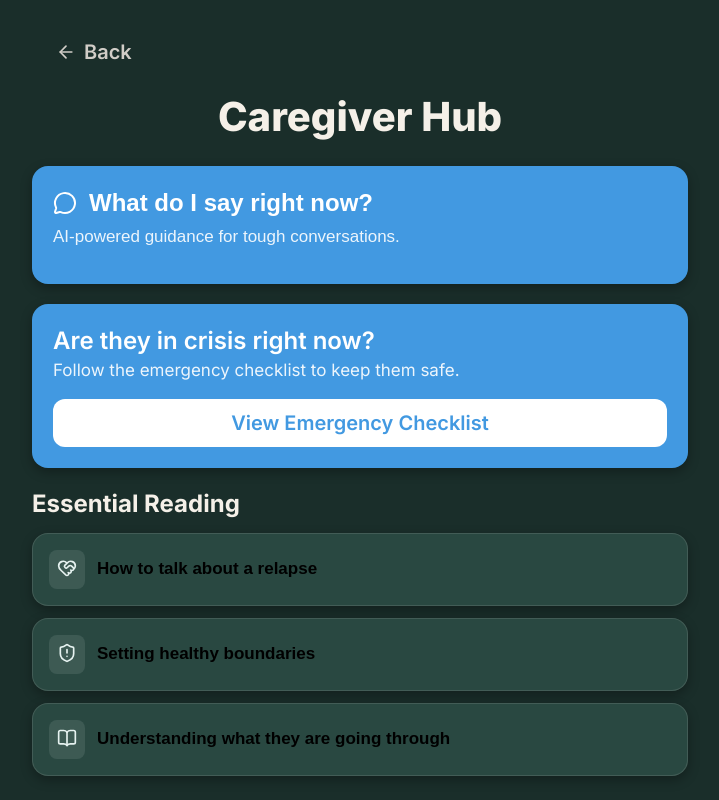
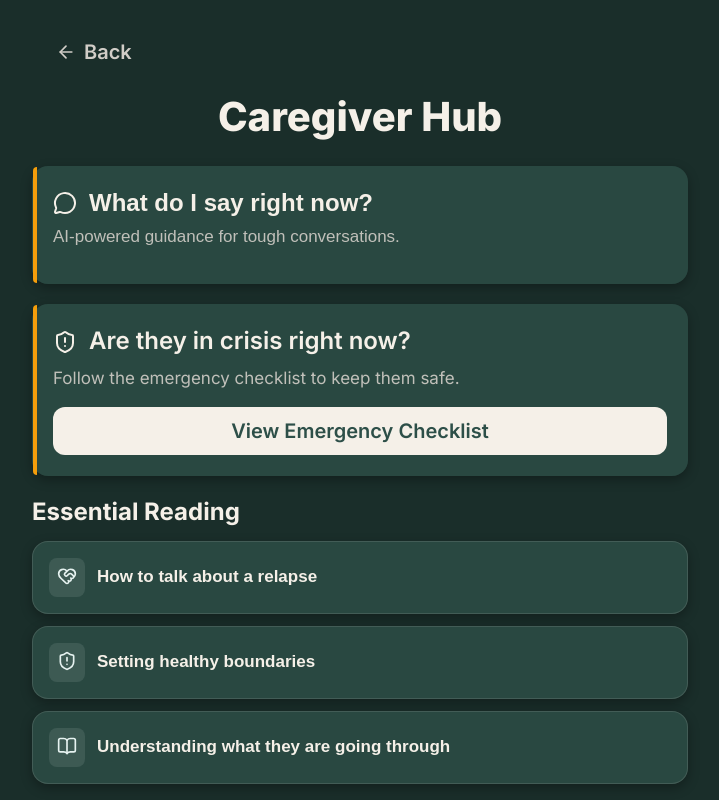
Before and after one commit to DotNetTitan/recoverai, a Next.js app: page /caregiver in a window 1280 px wide. Shown: the top 800 px of the page, without its empty margins (280-999 px from the left). Built offline with nearby package versions, Linux system fonts and the light colour scheme.

Commit message:
feat: Update caregiver component styles and enhance feature card design for better visibility

```diff
--- a/app/caregiver/components.tsx
+++ b/app/caregiver/components.tsx
@@ -74,14 +74,17 @@ export function CaregiverHub({ iconMap, shareError, onOpenGuidance, onShare }: C
 
       <button className={`card ${styles.featureCard} ${styles.clickableCard}`} onClick={onOpenGuidance}>
         <div className={styles.featureHeader}>
-          <MessageIcon size={24} />
+          <MessageIcon size={24} color="var(--color-warm-white)" />
           <h2 className={styles.featureTitle}>What do I say right now?</h2>
         </div>
         <p className={styles.featureText}>AI-powered guidance for tough conversations.</p>
       </button>
 
       <div className={`card ${styles.featureCard}`}>
-        <h2 className={styles.featureTitle}>Are they in crisis right now?</h2>
+        <div className={styles.featureHeader}>
+          <ShieldAlert size={24} color="var(--color-warm-white)" />
+          <h2 className={styles.featureTitle}>Are they in crisis right now?</h2>
+        </div>
         <p className={styles.featureText}>Follow the emergency checklist to keep them safe.</p>
         <button className={`btn ${styles.featureButton}`}>View Emergency Checklist</button>
       </div>
--- a/app/caregiver/page.module.css
+++ b/app/caregiver/page.module.css
@@ -35,13 +35,15 @@
 
 /* Feature Cards */
 .featureCard {
-  background: var(--color-calm-blue);
-  color: white;
+  background: rgba(45, 79, 72, 0.8);
+  color: var(--color-warm-white);
+  border: 1px solid rgba(209, 205, 199, 0.15);
   border-color: transparent;
   text-align: left;
   width: 100%;
   box-shadow: 0 4px 12px rgba(0, 0, 0, 0.3);
   transition: transform 0.2s ease, box-shadow 0.2s ease;
+  position: relative;
 }
 
 .featureCard:hover {
@@ -51,6 +53,29 @@
 
 .featureCard:active {
   transform: scale(0.97);
+}
+
+/* Accent bars for feature cards */
+.featureCard:first-of-type::before {
+  content: '';
+  position: absolute;
+  left: 0;
+  top: 0;
+  bottom: 0;
+  width: 4px;
+  background: #f59e0b;
+  border-radius: var(--radius-card) 0 0 var(--radius-card);
+}
+
+.featureCard:nth-of-type(2)::before {
+  content: '';
+  position: absolute;
+  left: 0;
+  top: 0;
+  bottom: 0;
+  width: 4px;
+  background: var(--color-crisis-red);
+  border-radius: var(--radius-card) 0 0 var(--radius-card);
 }
 
 .clickableCard {
@@ -66,18 +91,21 @@
 
 .featureTitle {
   font-size: var(--font-h2);
+  color: var(--color-warm-white);
 }
 
 .featureText {
   font-size: var(--font-small);
+  color: var(--color-soft-stone);
   margin-bottom: 16px;
   opacity: 0.9;
 }
 
 .featureButton {
-  background: white;
-  color: var(--color-calm-blue);
+  background: var(--color-warm-white);
+  color: var(--color-forest-green);
   width: 100%;
+  font-weight: 600;
 }
 
 /* Articles */
@@ -89,6 +117,11 @@
   text-align: left;
   width: 100%;
   cursor: pointer;
+  transition: transform 0.2s ease;
+}
+
+.articleButton:active {
+  transform: scale(0.97);
 }
 
 .articleIcon {
@@ -100,6 +133,7 @@
 .articleTitle {
   font-weight: 600;
   font-size: var(--font-small);
+  color: var(--color-warm-white);
 }
 
 /* Share Card */
--- a/utils/constants.ts
+++ b/utils/constants.ts
@@ -137,16 +137,16 @@ export const EDUCATION_ARTICLES: Record<string, string> = {
   'What is SUD?': 'https://nida.nih.gov/publications/drugfacts/understanding-drug-use-addiction',
   'Brain Science': 'https://nida.nih.gov/publications/drugs-brains-behavior-science-addiction/drugs-brain',
   'Common Myths': 'https://nida.nih.gov/research-topics/addiction-science/drugs-brain-behavior-science-of-addiction',
-  'Early Recovery': 'https://www.samhsa.gov/substance-use/recovery',
+  'Early Recovery': 'https://nida.nih.gov/research-topics/recovery',
   'Maintenance': 'https://nida.nih.gov/publications/drugs-brains-behavior-science-addiction/treatment-recovery',
   'What to Expect': 'https://nida.nih.gov/research-topics/recovery',
-  'Setting Boundaries': 'https://www.samhsa.gov/mental-health/how-to-talk/friends-and-family-members',
-  'Self-Care': 'https://www.samhsa.gov/mental-health/children-and-families/coping-resources',
+  'Setting Boundaries': 'https://library.samhsa.gov/product/navigating-mental-health-substance-use-care/pep25-08-008',
+  'Self-Care': 'https://library.samhsa.gov/sites/default/files/self-care-factsheet-pep25-08-009.pdf',
   'Avoiding Enabling': 'https://library.samhsa.gov/product/navigating-mental-health-substance-use-care/pep25-08-008',
   'Types of Treatment': 'https://nida.nih.gov/research-topics/treatment',
-  'MAT Overview': 'https://www.samhsa.gov/substance-use/treatment/options',
-  'Hotlines': 'https://www.samhsa.gov/find-help/helplines/national-helpline',
-  'Support Groups': 'https://www.samhsa.gov/find-support/health-care-or-support/support-group-or-local-program',
+  'MAT Overview': 'https://nida.nih.gov/research-topics/medications-to-treat-opioid-addiction',
+  'Hotlines': 'https://988lifeline.org/',
+  'Support Groups': 'https://library.samhsa.gov/product/substance-abuse-treatment-group-therapy/sma15-4024',
 };
 
 export const EDUCATION_CATEGORIES = [
```
